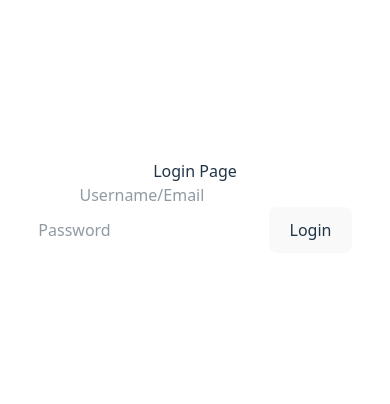
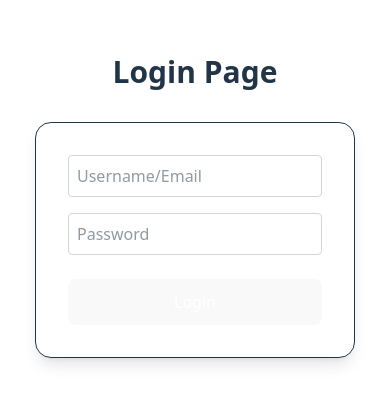
Before and after one commit to fabiodauru/ReactTrainingProject, a React (Vite) app in the folder trainingProject.fe/: page /login in a window 390 px wide. Shown: the part 216-620 px from the top of the page. Built offline with nearby package versions, Linux system fonts and the light colour scheme.

Commit message:
Enhance LoginPage styling: improve layout and add responsive design elements

```diff
--- a/trainingProject.fe/src/pages/LoginPage.tsx
+++ b/trainingProject.fe/src/pages/LoginPage.tsx
@@ -20,23 +20,33 @@ export default function LoginPage() {
   };
 
   return (
-    <div>
-      <h2>Login Page</h2>
+    <div className="justify-center items-center flex flex-col h-screen w-full">
+      <h2 className="text-3xl font-bold mb-8">Login Page</h2>
+
+      <div className="p-8 shadow-lg border rounded-2xl flex flex-col w-80 bg-white/20 backdrop-blur-md">
         <form onSubmit={handleSubmit}>
           <input
+            className="border border-gray-300 p-2 rounded w-full mb-4"
             type="text"
             placeholder="Username/Email"
             value={username}
             onChange={(e) => setUsername(e.target.value)}
           />
           <input
+            className="border border-gray-300 p-2 rounded w-full mb-6"
             type="password"
             placeholder="Password"
             value={password}
             onChange={(e) => setPassword(e.target.value)}
           />
-        <button type="submit">Login</button>
+          <button
+            type="submit"
+            className="bg-blue-500 hover:bg-blue-600 text-white font-semibold py-2 px-4 rounded w-full transition"
+          >
+            Login
+          </button>
         </form>
+      </div>
     </div>
   );
 }
```
Lines whose indentation alone changed are shown as unchanged.
